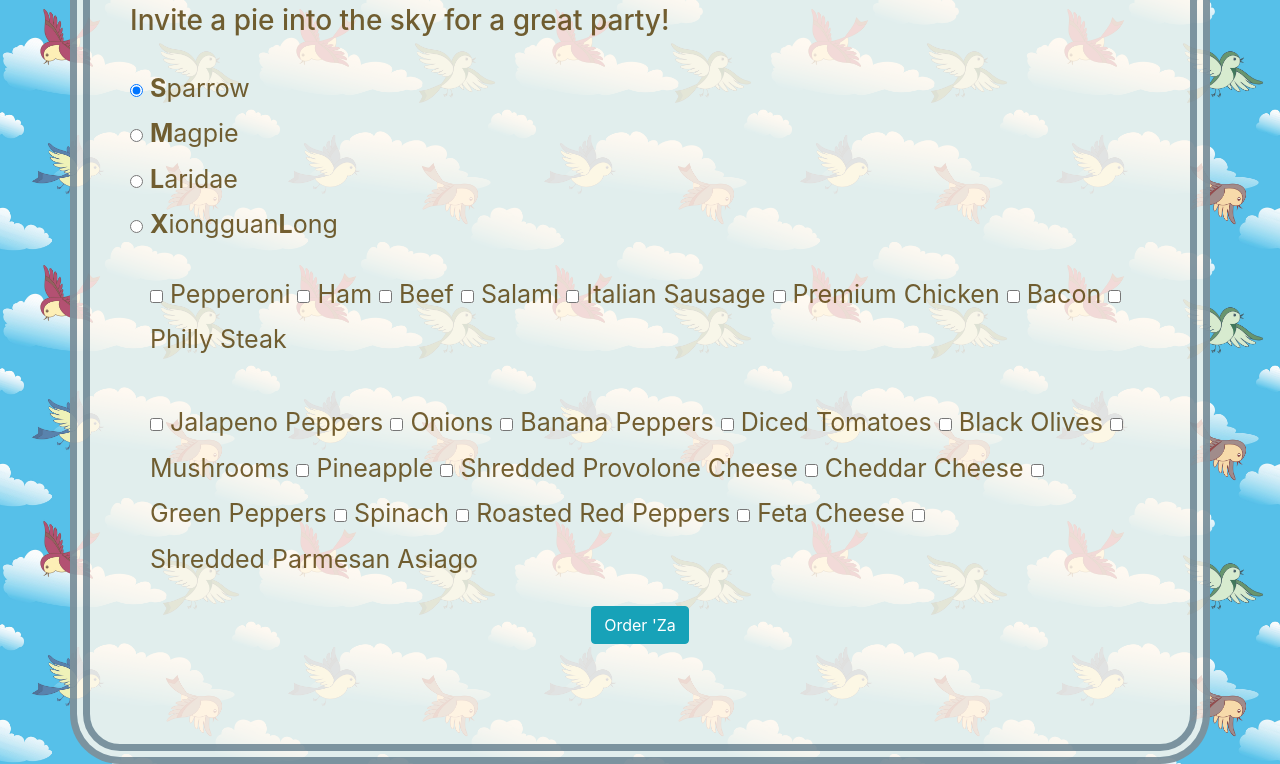
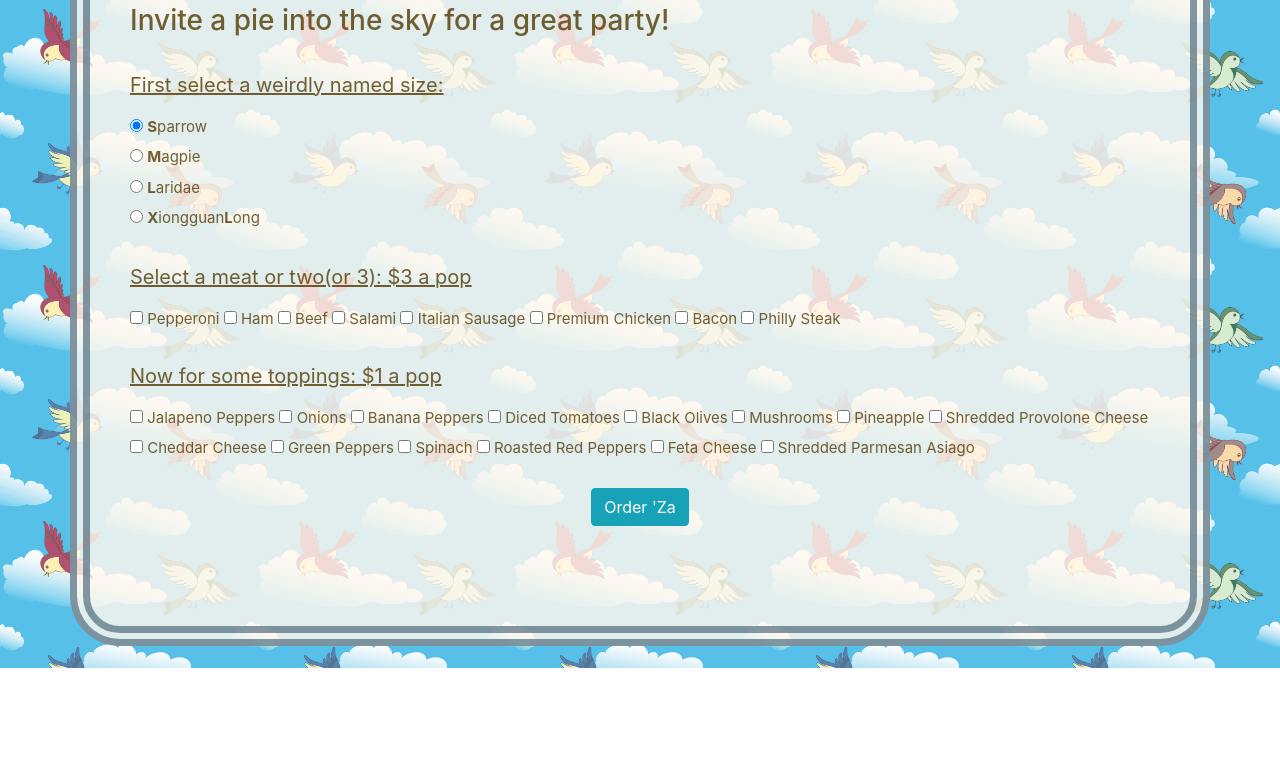
Before and after one commit to Thisisjameswyn/pizza-parlor, a plain HTML site: page index.html in a window 1280 px wide. Shown: the part 132-896 px from the top of the page. After the commit the page ends 800 px from the top, so only its background shows below. Drawn offline with Linux system fonts and the light colour scheme.

Commit message:
add final touches

```diff
--- a/css/styles.css
+++ b/css/styles.css
@@ -20,18 +20,23 @@ body {
 }
 
 #sizeSelect {
-  font-size: 25px;
+  font-size: 15px;
 }
 
 #meatSelect {
-  font-size: 25px;
+  font-size: 15px;
 }
 
 #toppingSelect {
-  font-size: 25px;
+  font-size: 15px;
 }
 
 #zaButton {
   text-align: center;
   margin-top: 20px;
 }
+
+.directions {
+  font-size: 20px;
+  text-decoration: underline;
+}
--- a/index.html
+++ b/index.html
@@ -16,6 +16,7 @@
     <h3>Invite a pie into the sky for a great party!</h3><br>
     <form id="submit">
       <div id="sizeSelect">
+        <p class ="directions">First select a weirdly named size:</p>
         <input type="radio" id="small" name="size" value="4" checked>
         <label for="small"><strong>S</strong>parrow</label><br>
         <input type="radio" id="medium" name="size" value="5">
@@ -25,8 +26,8 @@
         <input type="radio" id="xl" name="size" value="8">
         <label for="xl"><strong>X</strong>iongguan<strong>L</strong>ong</label><br>
       </div><br>
-      <div class="form-check">
       <div id="meatSelect">
+        <p class ="directions">Select a meat or two(or 3): $3 a pop</p>
         <input type="checkbox" id="meat1" name="meats" value="3">
         <label for="meat1">Pepperoni</label>
         <input type="checkbox" id="meat2" name="meats" value="3">
@@ -45,6 +46,7 @@
         <label for="meat8">Philly Steak</label>
       </div>
       <div id="toppingSelect"><br>
+        <p class ="directions">Now for some toppings: $1 a pop</p>
         <input type="checkbox" id="topping1" name="toppings" value="4">
         <label for="topping1">Jalapeno Peppers</label>
         <input type="checkbox" id="topping2" name="toppings" value="1">
@@ -74,7 +76,6 @@
         <input type="checkbox" id="topping14" name="toppings" value="1">
         <label for="topping14">Shredded Parmesan Asiago</label>
       </div>
-      </div>
       <div id="zaButton">
         <button type="submit" class="btn btn-info">Order 'Za</button>
       </div>
--- a/js/scripts.js
+++ b/js/scripts.js
@@ -34,7 +34,6 @@ $(document).ready(function () {
         }
     }
     let myZa = new Pizza(size, mVals, tVals);
-    // myZa.calcPrice();
     $("#outPut").text(`Your order will be $${myZa.calcPrice()}.00 buckaroos and might be delicious! Tweet Tweet!`);
   });
 });
```
Lines whose indentation alone changed are shown as unchanged.
